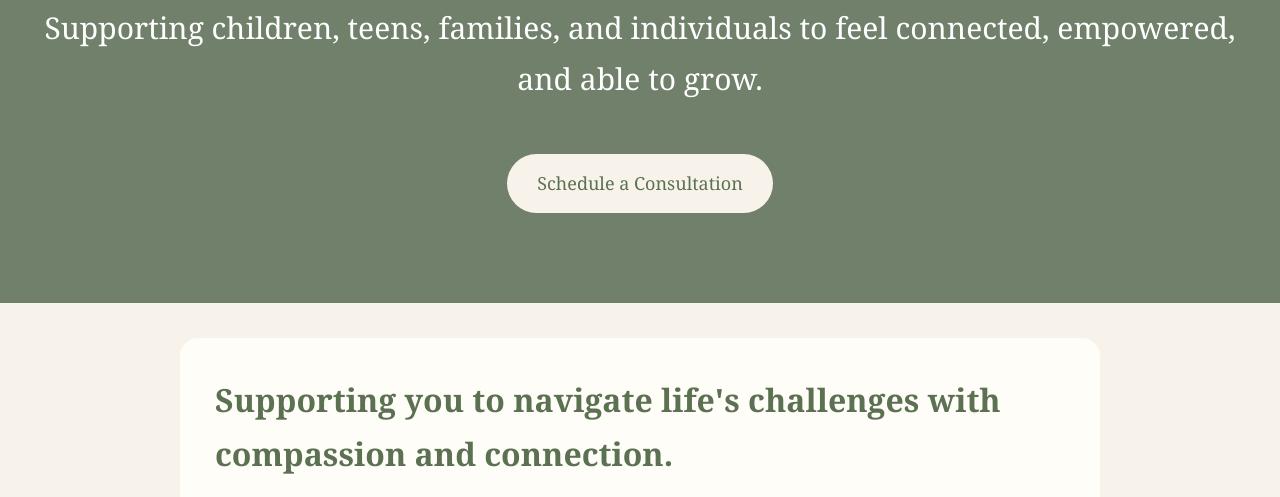
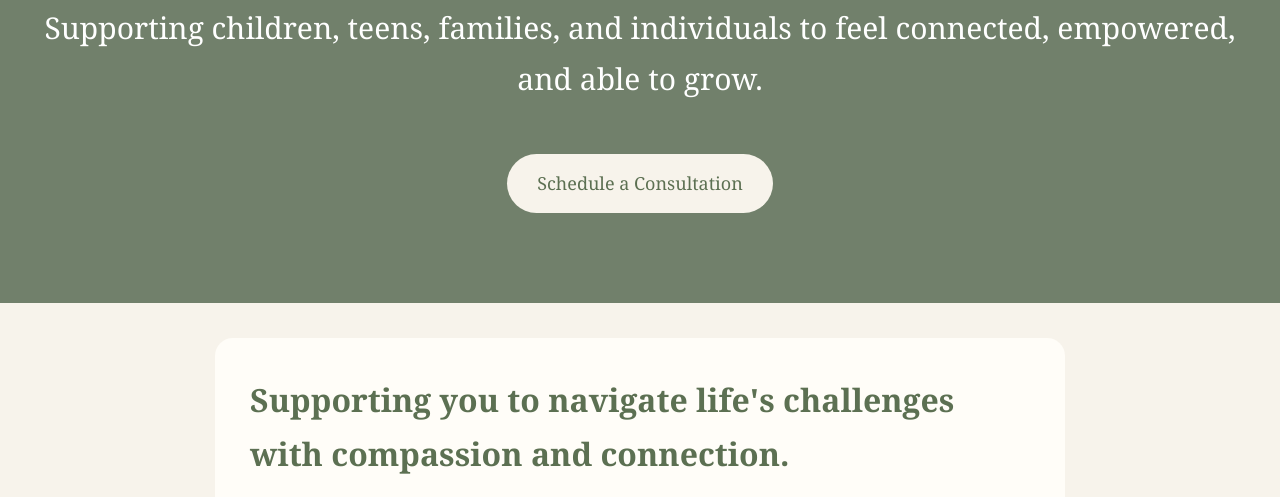
Before and after one commit to amandaphillipscounseling/amandaphillipscounseling.github.io, a plain HTML site: page index.html in a window 1280 px wide. Shown: the part 303-800 px from the top of the page. Drawn offline with Linux system fonts and the light colour scheme.

Commit message:
Fix mobile overflow and scrolling

```diff
--- a/style.css
+++ b/style.css
@@ -1,5 +1,14 @@
+* {
+    box-sizing: border-box;
+}
+
+html, body {
+    max-width: 100%;
+    overflow-x: hidden;
+}
 html {
     scroll-behavior: smooth;
+    scroll-padding-top: 90px;
 }
 section {
     scroll-margin-top: 80px;
```
